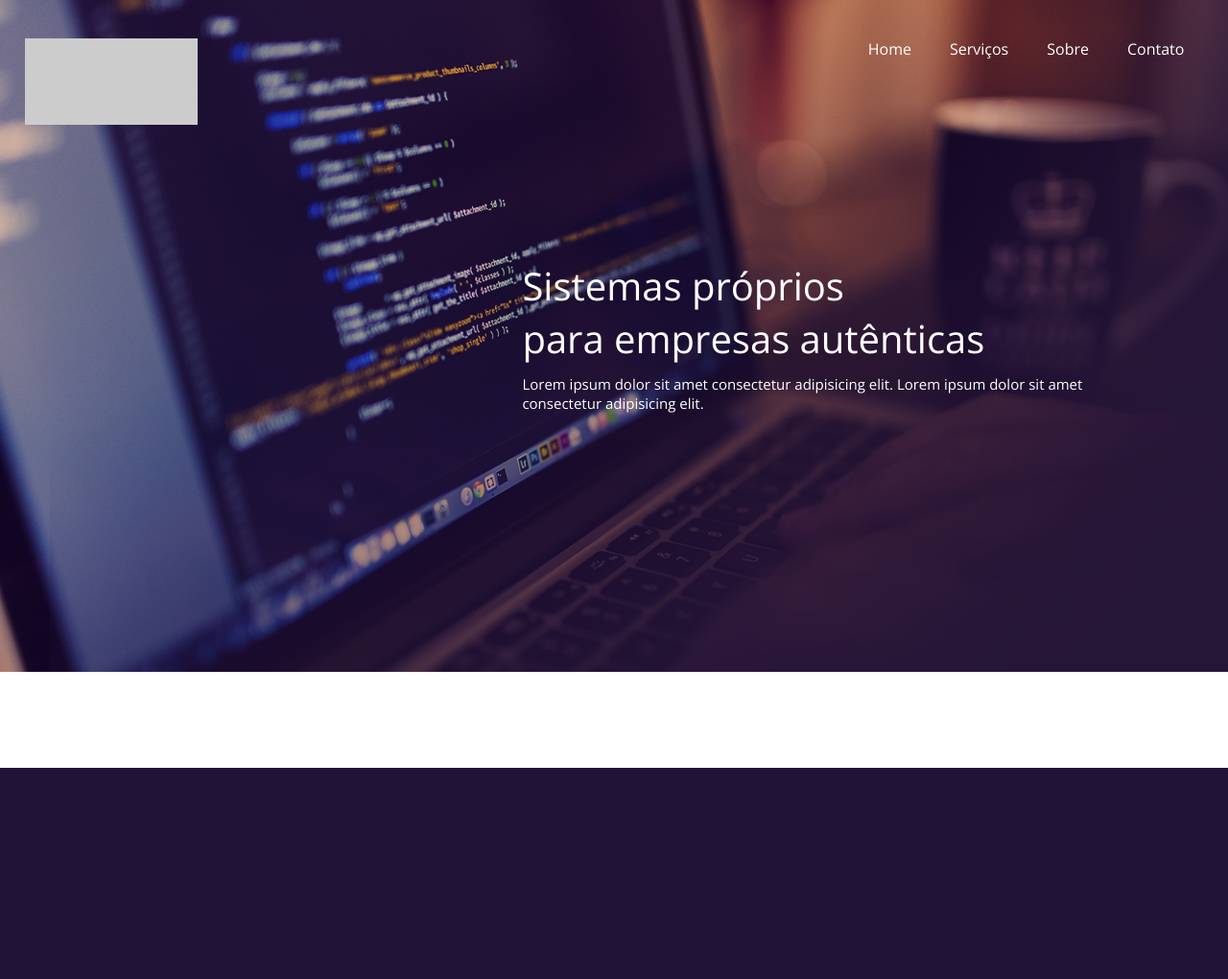
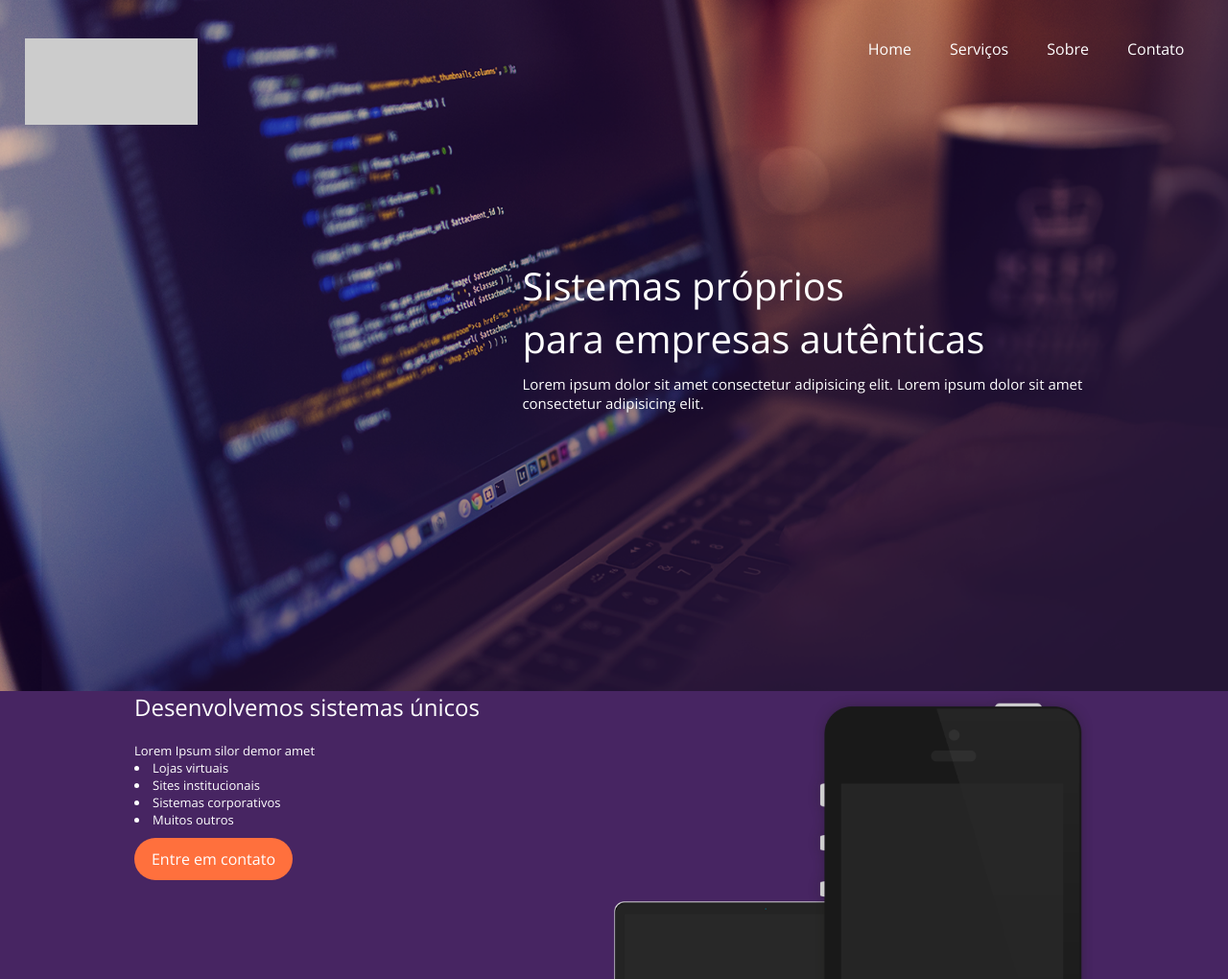
Before and after one commit to jacildofurtado/Danki-code, a PHP site: page / in a window 1280 px wide. Shown: the whole page at 96% size. Before the commit the page ends 800 px from the top, so only its background shows below. Run offline with PHP 8.4, Linux system fonts and the light colour scheme.

Commit message:
Add new section from project 03

```diff
--- a/ftont-end-completo/projeto-03/css/style.css
+++ b/ftont-end-completo/projeto-03/css/style.css
@@ -1,4 +1,6 @@
 @charset "UTF-8";
+
+@import url('https://fonts.googleapis.com/css2?family=Open+Sans:ital,wght@0,300;0,400;0,500;0,600;0,700;0,800;1,300;1,400;1,500;1,600;1,700;1,800&display=swap');
 
 *{
 	margin: 0;
@@ -23,11 +25,12 @@ html,body{
 header{
 	width: 100%;
 	height: 90vh;
-	max-height: 700px;
+	/*max-height: 700px;*/
 	padding: 40px 2%;
 	background-position: center;
 	background-size: cover;
 	background-image: url(../images/capa.png);
+	font-weight: 300;
 }
 
 header .logo{
@@ -64,7 +67,7 @@ header li a{
 .chamada1 h2{
 	font-size: 40px;
 	color: white;
-	font-weight: normal;
+	font-weight: 300;
 }
 
 .chamada1 p{
@@ -72,3 +75,58 @@ header li a{
 	color: white;
 	margin-top: 10px;
 }
+
+section.sessao1{
+	width: 100%;
+	background-color: #472562;
+	padding: 0px 2%;
+}
+
+section.sessao1 .container{
+	max-width: 1000px;
+}
+
+.texto-sessao1{
+	float: left;
+	color: white;
+	width: 50%;
+}
+
+.texto-sessao1 h2{
+	font-weight: 300;
+}
+
+.texto-sessao1 p{
+	font-size: 13px;
+	margin-top: 20px;
+}
+
+.texto-sessao1 ul{
+	font-size: 13px;
+	list-style-position: inside;
+}
+
+.texto-sessao1 ul li{
+	float: left;
+	width: 100%;
+}
+
+.btn1-texto{
+	background-color: #FF703D;
+	width: 165px;
+	height: 44px;
+	cursor: pointer;
+	margin-top: 10px;
+	border-radius: 30px;
+	text-align: center;
+	line-height: 44px;
+}
+
+.device-sessao1{
+	float: left;
+	width: 50%;
+	height: 300px;
+	background-image: url(../images/device.png);
+	background-repeat: no-repeat;
+	background-size: 100% auto;
+}
--- a/ftont-end-completo/projeto-03/index.html
+++ b/ftont-end-completo/projeto-03/index.html
@@ -2,7 +2,6 @@
 <html>
 <head>
 	<title>Projeto 03</title>
-	<link href="https://fonts.googleapis.com/css?family=Open+Sans" rel="stylesheet">
 	<link href="css/style.css" rel="stylesheet" type="text/css">
 	<meta charset="utf-8" />
 	<meta name="description" content="">
@@ -36,5 +35,32 @@
 		</div><!--container-->
 
 	 </header>
+
+	 <section class="sessao1">
+
+		<div class="container">
+
+			<div class="texto-sessao1">
+				<h2>Desenvolvemos sistemas únicos</h2>
+				<p>Lorem Ipsum silor demor amet</p>
+				<ul>
+					<li>Lojas virtuais</li>
+					<li>Sites institucionais</li>
+					<li>Sistemas corporativos</li>
+					<li>Muitos outros</li>
+				</ul>
+				<div class="clear"></div>
+				<div class="btn1-texto">
+					Entre em contato
+				</div><!--btn1-texto-->
+			</div><!--texto-sessao1-->
+			<div class="device-sessao1">
+
+			</div><!--device-sessao1-->
+			<div class="clear"></div>
+
+		</div><!--container-->
+
+	 </section><!--sessao1-->
 </body>
 </html>
```
Also changed, not shown: ftont-end-completo/projeto-03/images/device.png (added).
